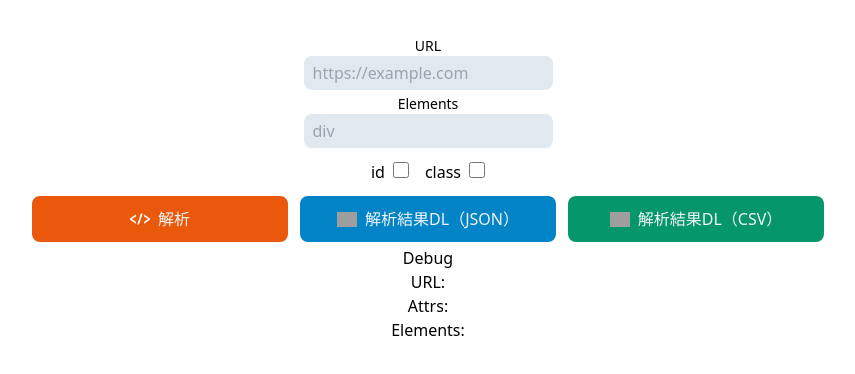
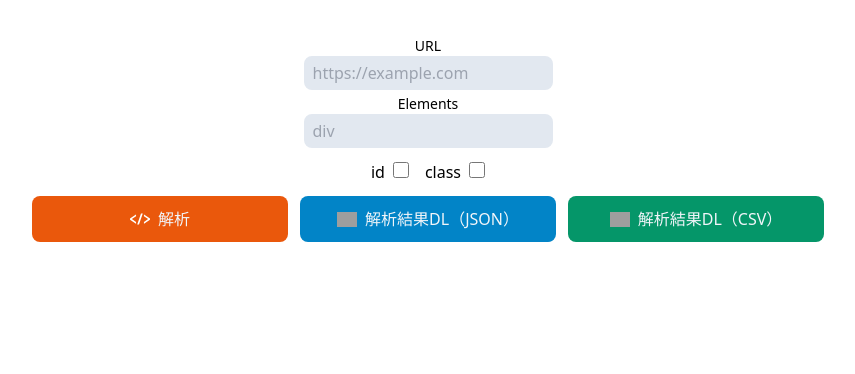
Before and after one commit to superneko160/htmlparser-frontend, a React (Vite) app in the folder htmlparser/: page / in a window 1280 px wide. Shown: the top 374 px of the page, without its empty margins (212-1067 px from the left). Built offline with nearby package versions, Linux system fonts and the light colour scheme; grey boxes are pictures that could not be loaded.

Commit message:
fix:Fixed conditions under which FormResult component are rendered

```diff
--- a/htmlparser/src/App.tsx
+++ b/htmlparser/src/App.tsx
@@ -17,7 +17,7 @@ function App() {
     return (
         <div className='max-w-5xl mx-auto p-8 text-center'>
             <Form onSubmit={handleSubmit} />
-            {Object.keys(formData).length > 0 && <FormResult formData={formData} />}
+            {formData.url !== '' && <FormResult formData={formData} />}
         </div>
     )
 }
```
